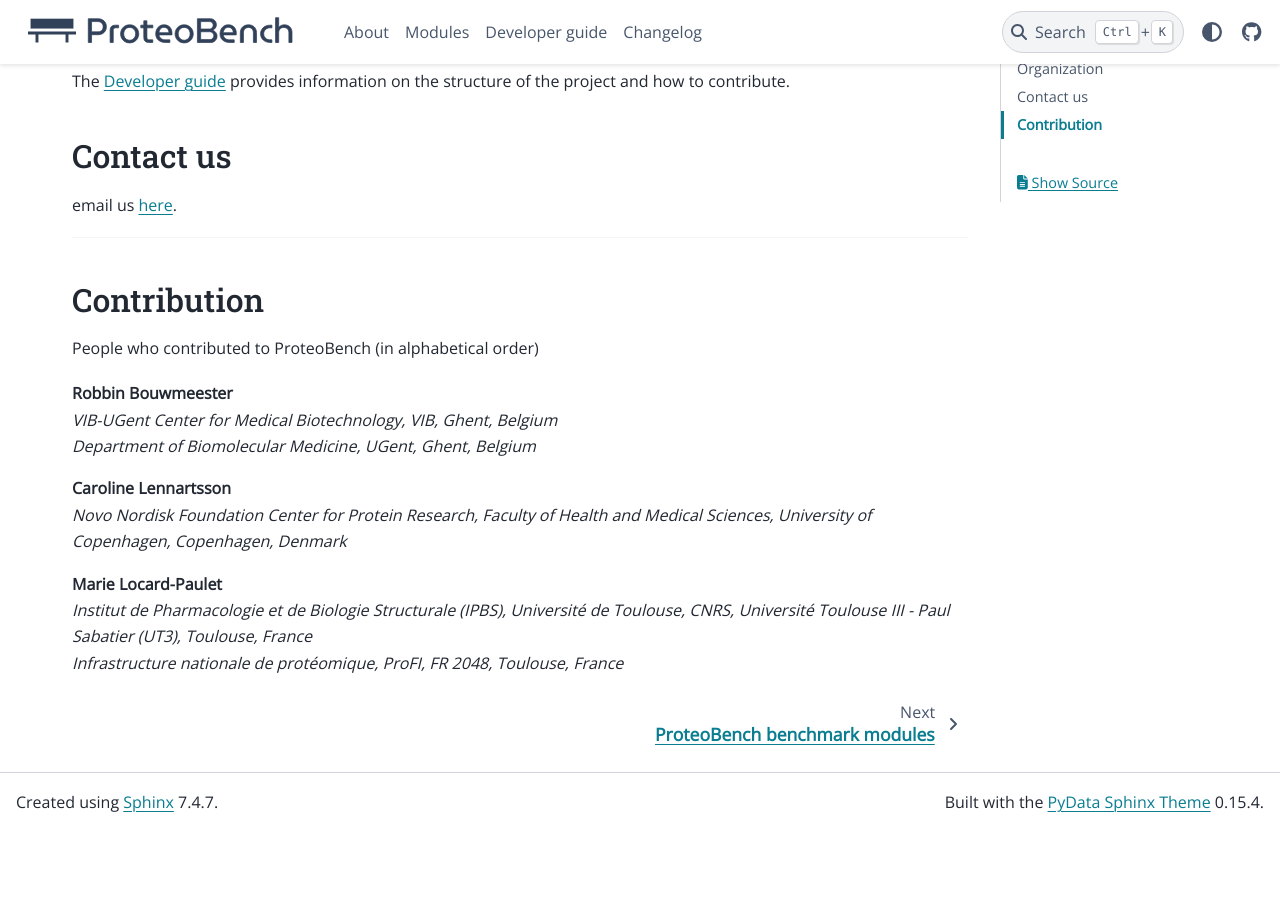
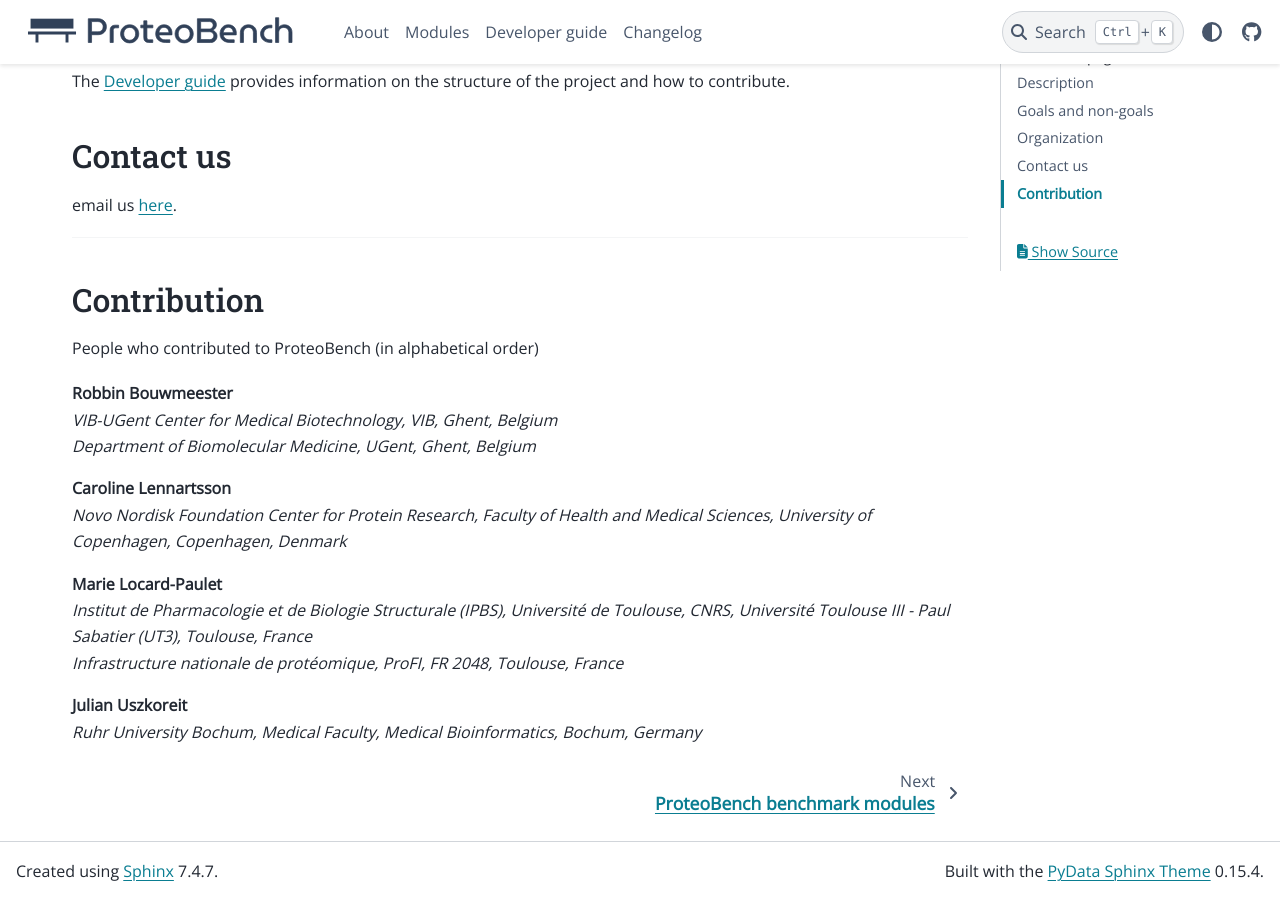
Before and after one commit to Proteobench/ProteoBench, a Sphinx documentation site: the page built from docs/index.rst, in a window 1280 px wide and 900 px high, scrolled down 1220 px. Built offline with Sphinx 7.4.7 and the PyData theme 0.15.4, drawn with Linux system fonts in a browser that asks for light colours; pages that are not in the unit, such as notebooks, are missing from menus; before the commit the page ends 2051 px from its top, so only the background shows below that.

Commit message:
Update index.rst

```diff
--- a/docs/index.rst
+++ b/docs/index.rst
@@ -84,3 +84,7 @@
     **Marie Locard-Paulet**
     *Institut de Pharmacologie et de Biologie Structurale (IPBS), Université de Toulouse, CNRS, Université Toulouse III - Paul Sabatier (UT3), Toulouse, France*
     *Infrastructure nationale de protéomique, ProFI, FR 2048, Toulouse, France*
+
+.. line-block::
+    **Julian Uszkoreit**
+    *Ruhr University Bochum, Medical Faculty, Medical Bioinformatics, Bochum, Germany*
```
